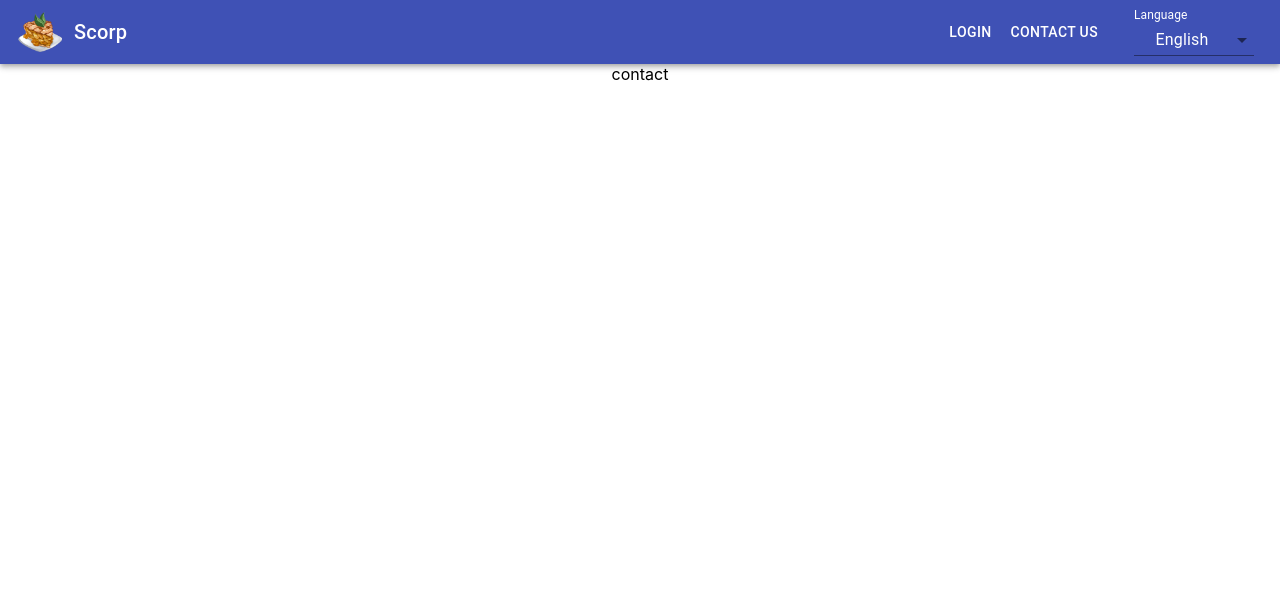
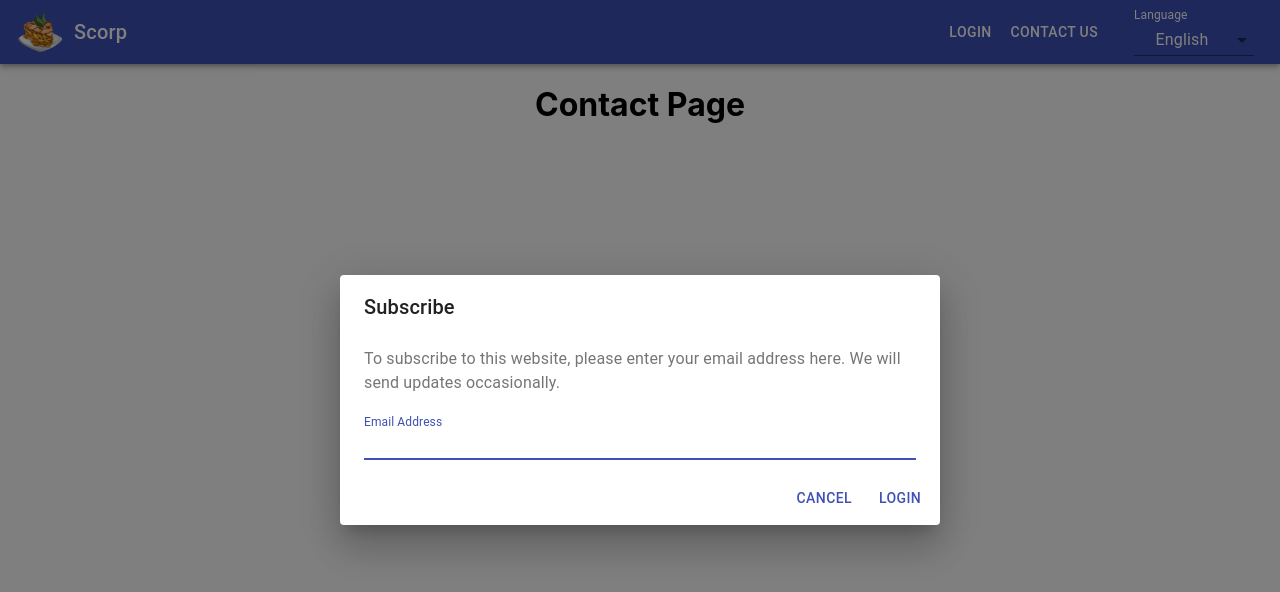
Before and after one commit to Ahmetbasli/active, a React (Create React App) app: page /contact in a window 1280 px wide. Both pictures are taken after a click on the button "LOGIN". Shown: the top 592 px of the page. Built offline with nearby package versions, Linux system fonts and the light colour scheme.

Commit message:
Add modal

```diff
--- a/src/App.js
+++ b/src/App.js
@@ -18,7 +18,7 @@ function App() {
 
           {/* contactUs */}
           <Route path="/contact">
-            contact
+            <ContactUs />
             {/* <ContactUs /> */}
           </Route>
         </Switch>
--- a/src/components/header/Header.css
+++ b/src/components/header/Header.css
@@ -1,8 +1,5 @@
 .header {
   display: flex;
-}
-img {
-  height: 40px;
 }
 
 .header__toolbar {
--- a/src/components/header/Header.js
+++ b/src/components/header/Header.js
@@ -11,8 +11,8 @@ import Leftside from "./left-side/Leftside";
 
 const Header = () => {
   return (
-    <div>
-      <AppBar className="header" position="static">
+    <div className="header">
+      <AppBar position="static">
         <div className="header__toolbar">
           <Leftside />
           <Rightside />
--- a/src/components/header/left-side/Leftside.css
+++ b/src/components/header/left-side/Leftside.css
@@ -2,3 +2,6 @@
   display: flex;
   align-items: center;
 }
+.icon {
+  height: 40px;
+}
--- a/src/components/header/left-side/Leftside.js
+++ b/src/components/header/left-side/Leftside.js
@@ -29,7 +29,7 @@ const Leftside = () => {
         color="primary"
         aria-label="menu"
       >
-        <img src="images/myLogo.png" alt="logo" />
+        <img className="icon" src="images/myLogo.png" alt="logo" />
       </IconButton>
       <Typography variant="h6">
         {page !== "home" ? t("contactPageName") : "Scorp"}
--- a/src/components/header/right-side/Rightside.js
+++ b/src/components/header/right-side/Rightside.js
@@ -7,9 +7,15 @@ import { useTranslation } from "react-i18next";
 import Dropdown from "./dropdown/Dropdown";
 //styles
 import Button from "@material-ui/core/Button";
+import TextField from "@material-ui/core/TextField";
+import Dialog from "@material-ui/core/Dialog";
+import DialogActions from "@material-ui/core/DialogActions";
+import DialogContent from "@material-ui/core/DialogContent";
+import DialogContentText from "@material-ui/core/DialogContentText";
+import DialogTitle from "@material-ui/core/DialogTitle";
 import "./Rightside.css";
-
 const Rightside = () => {
+  const [isModalOpen, setIsModalOpen] = React.useState(false);
   const dispatch = useDispatch();
   const history = useHistory();
   const { t } = useTranslation();
@@ -18,16 +24,57 @@ const Rightside = () => {
     history.push("/contact");
     dispatch(adjustWhichPage("contact"));
   };
+
+  const openModal = () => {
+    setIsModalOpen(true);
+  };
+
+  const closeModal = () => {
+    setIsModalOpen(false);
+  };
+
   return (
     <div className="rightside">
       <div className="buttons">
-        <Button color="inherit">{t("login")} </Button>
+        <Button onClick={openModal} color="inherit">
+          {t("login")}{" "}
+        </Button>
 
         <Button color="inherit" onClick={navigateToContactPage}>
           {t("contactButton")}
         </Button>
       </div>
       <Dropdown />
+      {/* modal form */}
+      <Dialog
+        open={isModalOpen}
+        onClose={closeModal}
+        aria-labelledby="form-dialog-title"
+      >
+        <DialogTitle id="form-dialog-title">Subscribe</DialogTitle>
+        <DialogContent>
+          <DialogContentText>
+            To subscribe to this website, please enter your email address here.
+            We will send updates occasionally.
+          </DialogContentText>
+          <TextField
+            autoFocus
+            margin="dense"
+            id="name"
+            label="Email Address"
+            type="email"
+            fullWidth
+          />
+        </DialogContent>
+        <DialogActions>
+          <Button onClick={closeModal} color="primary">
+            Cancel
+          </Button>
+          <Button onClick={closeModal} color="primary">
+            Login
+          </Button>
+        </DialogActions>
+      </Dialog>
     </div>
   );
 };
--- a/src/pages/contact-us/ContactUs.js
+++ b/src/pages/contact-us/ContactUs.js
@@ -1,9 +1,12 @@
 import React from "react";
+// language imports
+import { useTranslation } from "react-i18next";
 
 const ContactUs = () => {
+  const { t } = useTranslation();
   return (
     <div>
-      <h1>contact</h1>
+      <h1>{t("contactPageName")}</h1>
     </div>
   );
 };
```
